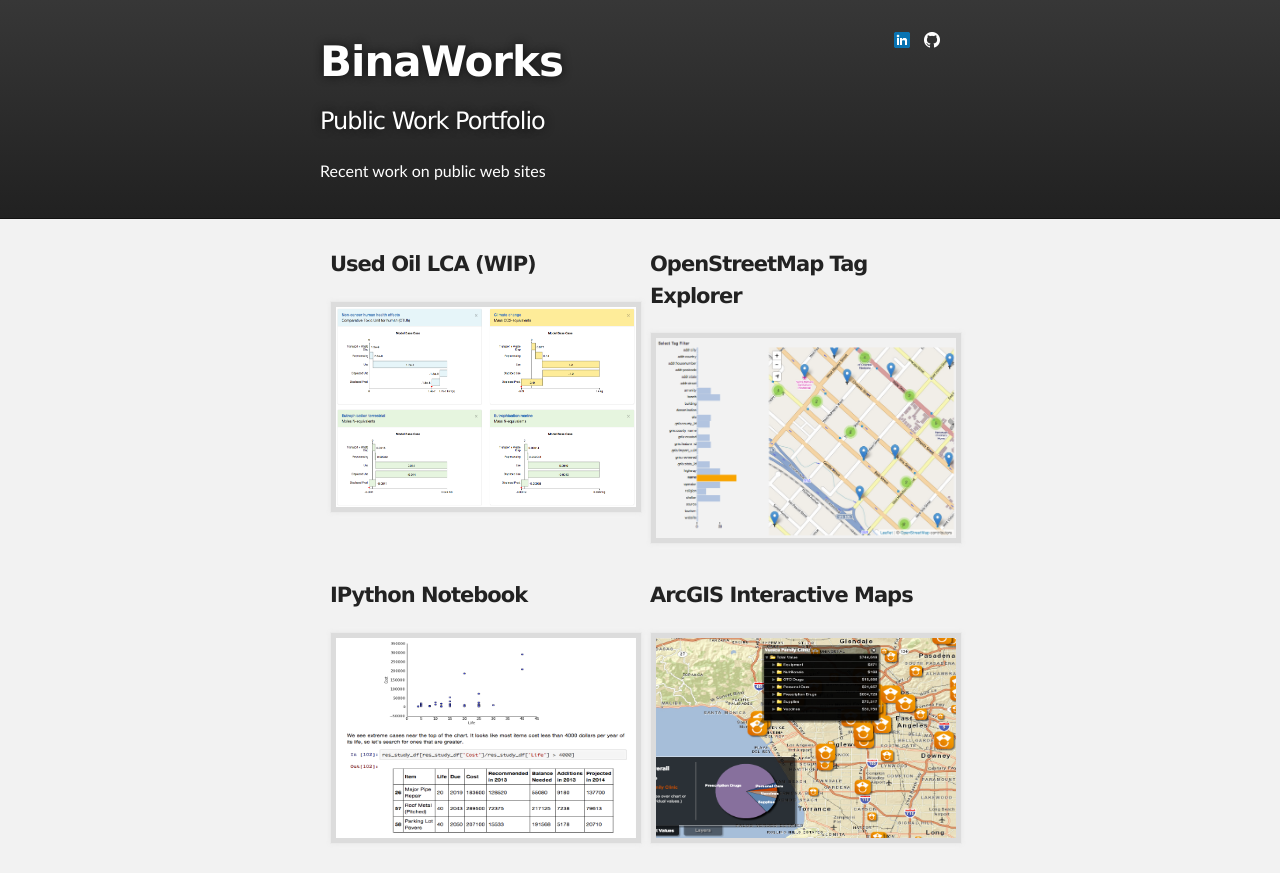
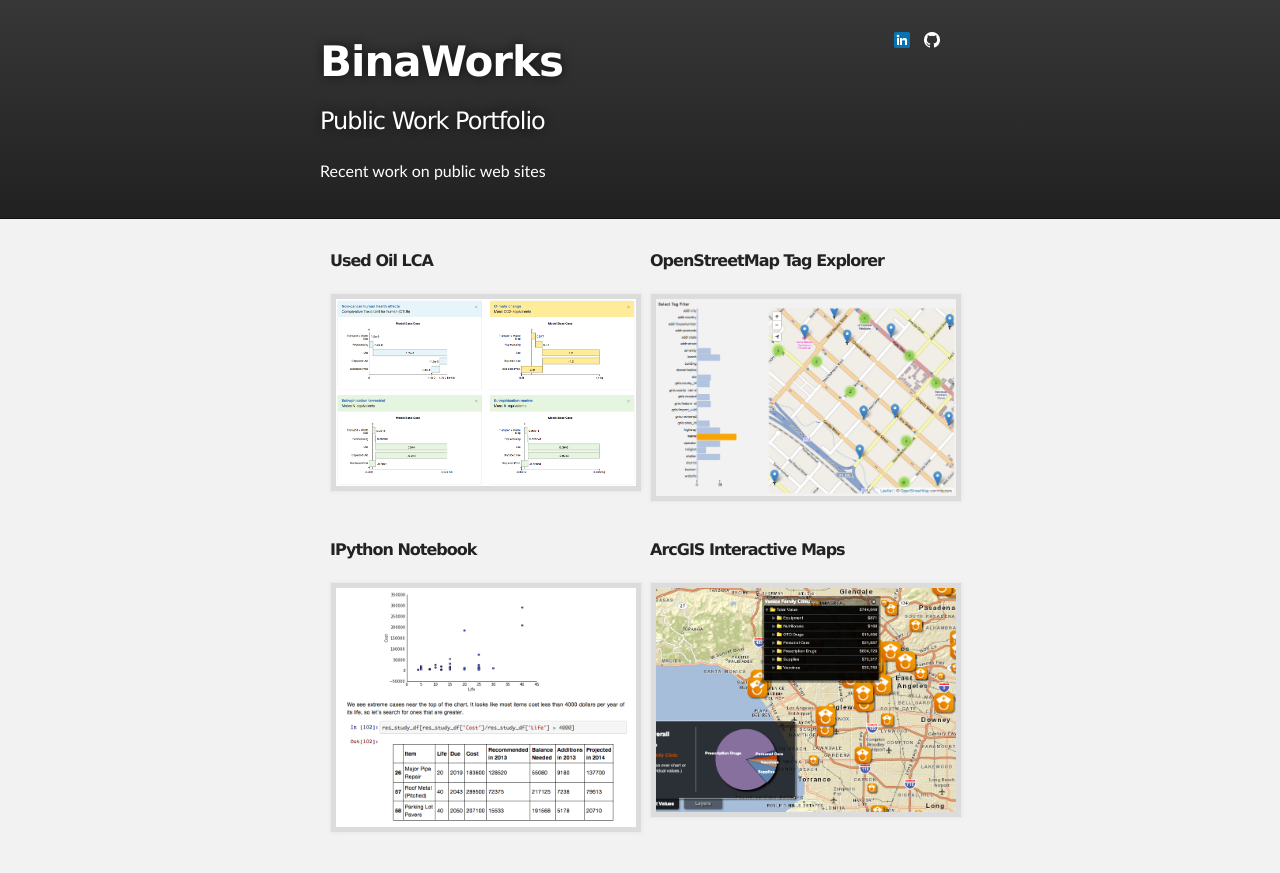
Before and after one commit to binaworks/binaworks.github.io, a plain HTML site: page index.html in a window 1280 px wide. Shown: the top 873 px of the page. Drawn offline with Linux system fonts and the light colour scheme.

Commit message:
Adjust style

```diff
--- a/index.html
+++ b/index.html
@@ -37,13 +37,13 @@
         <table>
             <tr>
                 <td>
-                    <h4>Used Oil LCA (WIP)</h4>
+                    <h6>Used Oil LCA</h6>
                     <a href="http://uo-lca.github.io/dist/index.html">
                     <img alt="fragmentlcia" title="Used Oil LCA" src="images/FragmentLcia.png">
                 </a>
                 </td>
                 <td>
-                    <h4>OpenStreetMap Tag Explorer</h4>
+                    <h6>OpenStreetMap Tag Explorer</h6>
                     <a href="http://binaworks.github.io/osmtagviz/index.html">
                         <img alt="osmtagviz" title="OpenStreetMap Tag Explorer" src="images/OsmTagViz.png">
                     </a>
@@ -51,14 +51,14 @@
             </tr>
             <tr>
                 <td>
-                    <h4>IPython Notebook</h4>
+                    <h6>IPython Notebook</h6>
                     <a href="http://nbviewer.ipython.org/6517961">
                     <img alt="PyDataReserveStudy.ipynb" title="PyDataReserveStudy.ipynb"
                          src="images/PyDataReserveStudy.png">
                 </a>
                 </td>
                 <td>
-                    <h4>ArcGIS Interactive Maps</h4>
+                    <h6>ArcGIS Interactive Maps</h6>
                     <a href="http://www.directrelief.org/maps">
                         <img alt="Direct Relief Aid Distribution Maps" title="Direct Relief Aid Distribution Maps"
                              src="images/DirectReliefAidDistributionMap.png">
--- a/stylesheets/stylesheet.css
+++ b/stylesheets/stylesheet.css
@@ -446,7 +446,6 @@
 {
     background: gainsboro;
     padding: 5px;
-    height: 200px;
 /*
     max-width: 95%;
 */
```
